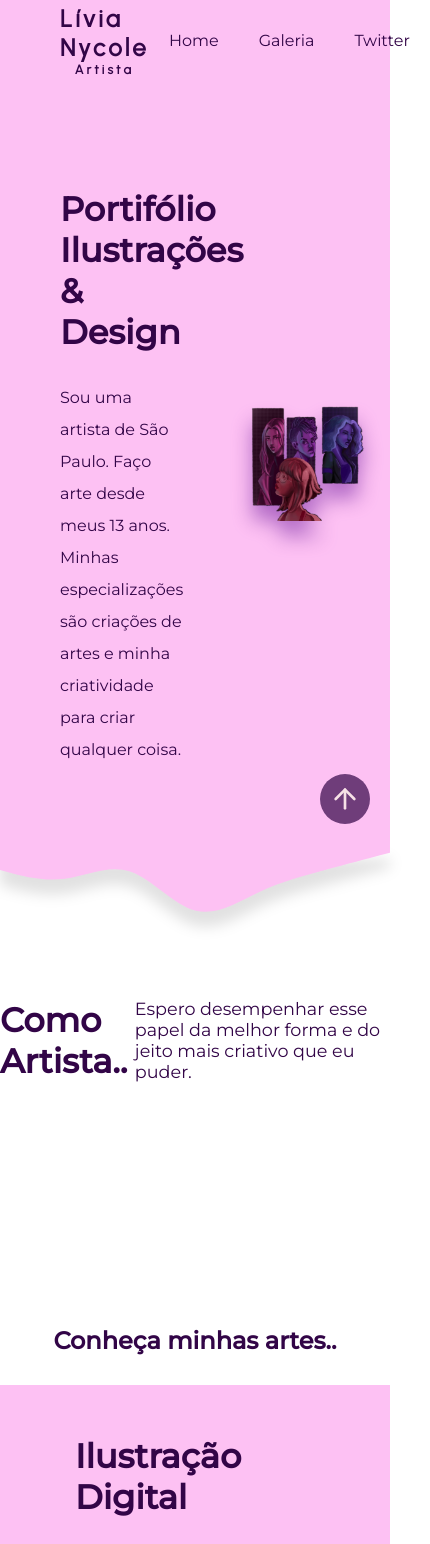
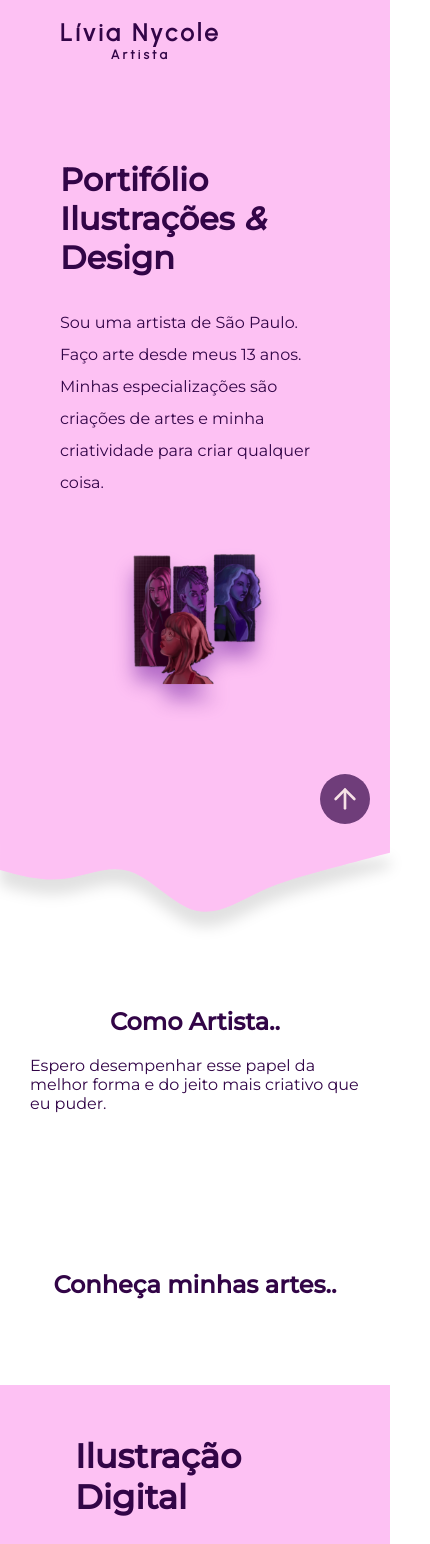
Before and after one commit to devMauriciojunior/Projetinhos-pessoais, a plain HTML site: page estudos/Portifolio/index.html in a window 390 px wide. Shown: the top 1544 px of the page, 430 px wide, since content can reach past the window. Drawn offline with nearby package versions, Linux system fonts and the light colour scheme.

Commit message:
Correções e Media Querry

```diff
--- /dev/null
+++ b/estudos/Portifolio/CSS/mediaquery.css
@@ -0,0 +1,64 @@
+@media (max-width: 992px) {
+   h1, h2 {font-size: 2rem;}
+   p {font-size: 1rem;}
+
+   .Principal {
+      flex-direction: column;
+   }
+
+   .Principal .LadoEsquerdo, .LadoDireito {
+      width: 100%;
+      padding: 0px 50px;
+   }
+
+   .LadoEsquerdo h1 {
+      font-size: 2rem;
+   }
+   .LadoEsquerdo p {
+      font-size: 1rem;
+   }
+
+   .LadoDireito {
+      margin-top: 50px;
+   }
+
+   .LadoDireito img {
+      width: 50%;
+   }
+
+   .Artista .texto1 {
+      flex-direction: column;
+      row-gap: 20px;
+   }
+
+   .Ilustração-Digital .container {
+      grid-template-columns: 100%;
+      gap: 20px;
+   }
+
+   .Tinta-Acrilica .container2 {
+      flex-direction: column;
+      align-items: center;
+   }
+
+   .container2 img {
+      width: 70%;
+   }
+}
+
+@media (min-width: 320px) {
+   .navbar {display: none;}
+
+
+   .Artista .texto1 {
+      flex-direction: column;
+      row-gap: 20px;
+   }
+
+   .texto1 h2 {
+      font-size: 1.5rem;
+   }
+   .texto1 p {
+      font-size: 1rem;
+   }
+}
--- a/estudos/Portifolio/CSS/scroll-reveal.css
+++ /dev/null
@@ -1,3 +0,0 @@
-/* .Artista {
-   visibility: hidden;
-} */
--- a/estudos/Portifolio/CSS/style.css
+++ b/estudos/Portifolio/CSS/style.css
@@ -72,7 +72,7 @@ header {
 
    display: flex;
    align-items: center;
-   justify-content: space-around;
+   justify-content: space-between;
    padding: 10px 60px;
 }
 
@@ -127,30 +127,26 @@ header {
 .Principal {
    display: flex;
    align-items: center;
-   height: calc(100vh - 80px);
-   padding: 80px 10px;
+   min-height: calc(100vh - 80px);
+   padding: 50px 10px;
    background-color: var(--corRosaClaro);
 }
 
 .LadoEsquerdo {
    height: 100%;
-   width: 60%;
+   width: 50%;
    padding: 20px 50px;
-
-   display: flex;
-   justify-content: center;
-   flex-flow: column nowrap;
 }
 
 .LadoEsquerdo h1 {
-   font-size: 2.1rem;
+   font-size: 2.3rem;
    font-family: var(--fontMont);
    color: var(--corMaisEscura);
    margin: 30px 0px;
 }
 
 .LadoEsquerdo p {
-   font-size: 1rem;
+   font-size: 1.2rem;
    font-family: var(--fontMont);
    color: var(--corMaisEscura);
    line-height: 2rem;
@@ -158,15 +154,16 @@ header {
 
 .LadoDireito {
    height: 100%;
-   width: 40%;
+   width: 50%;
    display: flex;
    justify-content: center;
    align-items: center;
 }
 
 .LadoDireito img {
-   max-width: 80%;
+   max-width: 70%;
    filter: drop-shadow(0px 15px 10px #5c099479);
+   animation: float 7s ease-in-out infinite;
 }
 
 /* SVG1 */
@@ -182,34 +179,17 @@ svg {
 /* SESSÃO ARTISTA */
 
 .Artista {
-   height: 420px;
+   height: 250px;
+   padding: 30px;
    display: flex;
-   flex-direction: column;
-   flex-wrap: wrap;
-   margin-bottom: 30px;
-}
-
-div.texto1, .texto2 {
-   width: 100%;
-   height: 50%;
+   align-items: center;
 }
 
 .texto1 {
+   width: 100%;
    display: flex;
    justify-content: space-evenly;
    align-items: center;
-}
-
-.texto2 {
-   display: flex;
-   align-items: flex-end;
-   justify-content: center;
-}
-
-.texto2 h3 {
-   font-size: 1.5rem;
-   font-family: var(--fontMont);
-   color: var(--corMaisEscura);
 }
 
 .Artista h2 {
@@ -219,12 +199,24 @@ div.texto1, .texto2 {
 }
 
 .Artista p {
-   font-size: 1.1rem;
+   font-size: 1.2rem;
    font-family: var(--fontMont);
    color: var(--corMaisEscura);
-   width: 450px;
+   max-width: 450px;
 }
 
+.texto2 {
+   display: flex;
+   align-items: center  ;
+   justify-content: center;
+   height: 200px;
+}
+
+.texto2 h3 {
+   font-size: 1.5rem;
+   font-family: var(--fontMont);
+   color: var(--corMaisEscura);
+}
 /* ILUSTRAÇÃO DIGITAL */
 
 .Ilustração-Digital {
@@ -246,7 +238,6 @@ div.texto1, .texto2 {
    grid-template-columns: repeat(2, 1fr);
    grid-template-rows: repeat(3, 1fr);
    place-items: center;
-
 }
 
 .container > img {
@@ -258,7 +249,7 @@ div.texto1, .texto2 {
 
 .Ilustração-Tradicional {
    padding: 50px;
-   height: 350px;
+   height: 400px;
    display: flex;
    flex-direction: column;
    justify-content: center;
@@ -273,7 +264,7 @@ div.texto1, .texto2 {
 }
 
 .Ilustração-Tradicional > p {
-   font-size: 1.1rem;
+   font-size: 1.2rem;
    font-family: var(--fontMont);
    color: var(--corMaisEscura);
    margin: 30px;
@@ -283,7 +274,8 @@ div.texto1, .texto2 {
 /* TINTA ACRILÍCA */
 
 .Tinta-Acrilica {
-   padding: 50px 0px;
+   padding: 50px;
+   background-color: var(--corRosaClaro);
 }
 
 .Tinta-Acrilica h2 {
@@ -294,19 +286,29 @@ div.texto1, .texto2 {
 }
 
 .container2 {
-   display: flex;
-   justify-content: center;
-}
-
-.coluna-one {
-   width: 90%;
+   width: 100%;
    display: flex;
    justify-content: center;
    flex-flow: row wrap;
    gap: 30px;
 }
 
-.coluna-one img {
+.container2 img {
    object-fit: cover;
    width: 40%;
 }
+
+
+@keyframes float {
+   0% {
+      transform: translateY(0px);
+   }
+
+   50% {
+      transform: translateY(20px);
+   }
+
+   100% {
+      transform: translateY(0px);
+   }
+}
--- a/estudos/Portifolio/index.html
+++ b/estudos/Portifolio/index.html
@@ -9,7 +9,8 @@
 
    <!-- CSS -->
    <link rel="stylesheet" href="./CSS/style.css">
-   <link rel="stylesheet" href="CSS/scroll-reveal.css">
+
+   <link rel="stylesheet" href="CSS/mediaquery.css">
    <!-- JS -->
 
    <!-- API -->
@@ -38,7 +39,7 @@
          <div class="LadoEsquerdo">
             <h1>
                Portifólio <br>
-               Ilustrações & Design
+               Ilustrações <em>&</em> Design
             </h1>
 
             <p>
@@ -57,10 +58,10 @@
             <h2>Como Artista..</h2>
             <p>Espero desempenhar esse papel da melhor forma e do jeito mais criativo que eu puder.</p>
          </div>
-         <div class="texto2">
-            <h3>Conheça minhas artes..</h3>
-         </div>
       </section>
+      <div class="texto2">
+         <h3>Conheça minhas artes..</h3>
+      </div>
 
       <section id="Ilustração-Digital"  class="Ilustração-Digital">
          <h2>Ilustração Digital</h2>
@@ -83,16 +84,14 @@
       </section>
 
          <section class="Tinta-Acrilica">
-            <h2>Tinta Acrilica</h2>
+            <h2>Tinta Acrílica</h2>
 
             <div class="container2">
-               <div class="coluna-one">
                   <img src="IMGS/IT-TintaAcrilica.jpg" alt="" class="image">
                   <img src="IMGS/IT-TintaAcrilica3.png" alt="" class="image">
                   <img src="IMGS/IT-TintaAcrilica4.jpg" alt="" class="image">
                   <img src="IMGS/IT-TintaAcrilica2.jpg" alt="" class="image">
                   <img src="IMGS/IT-TintaAcrilica5.jpg" alt="" class="image">
-               </div>
             </div>
          </section>
       </section>
```
